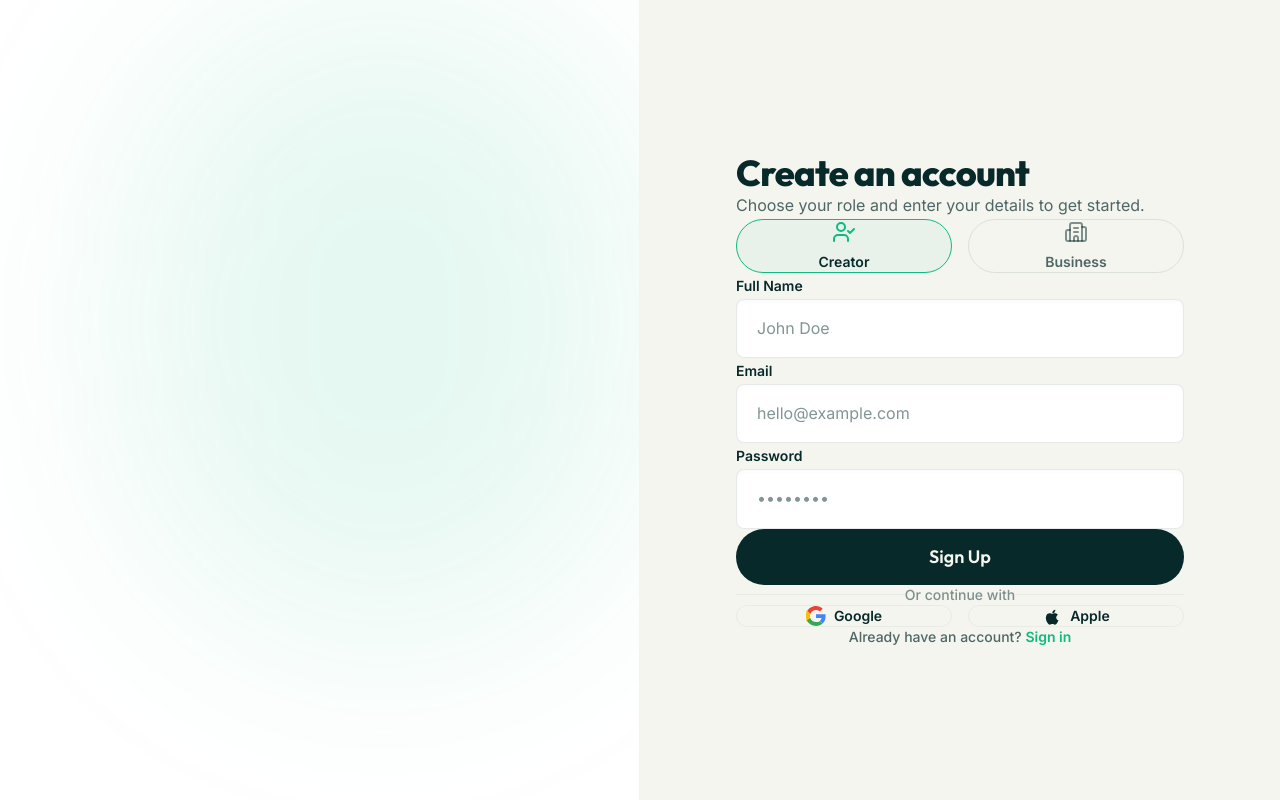
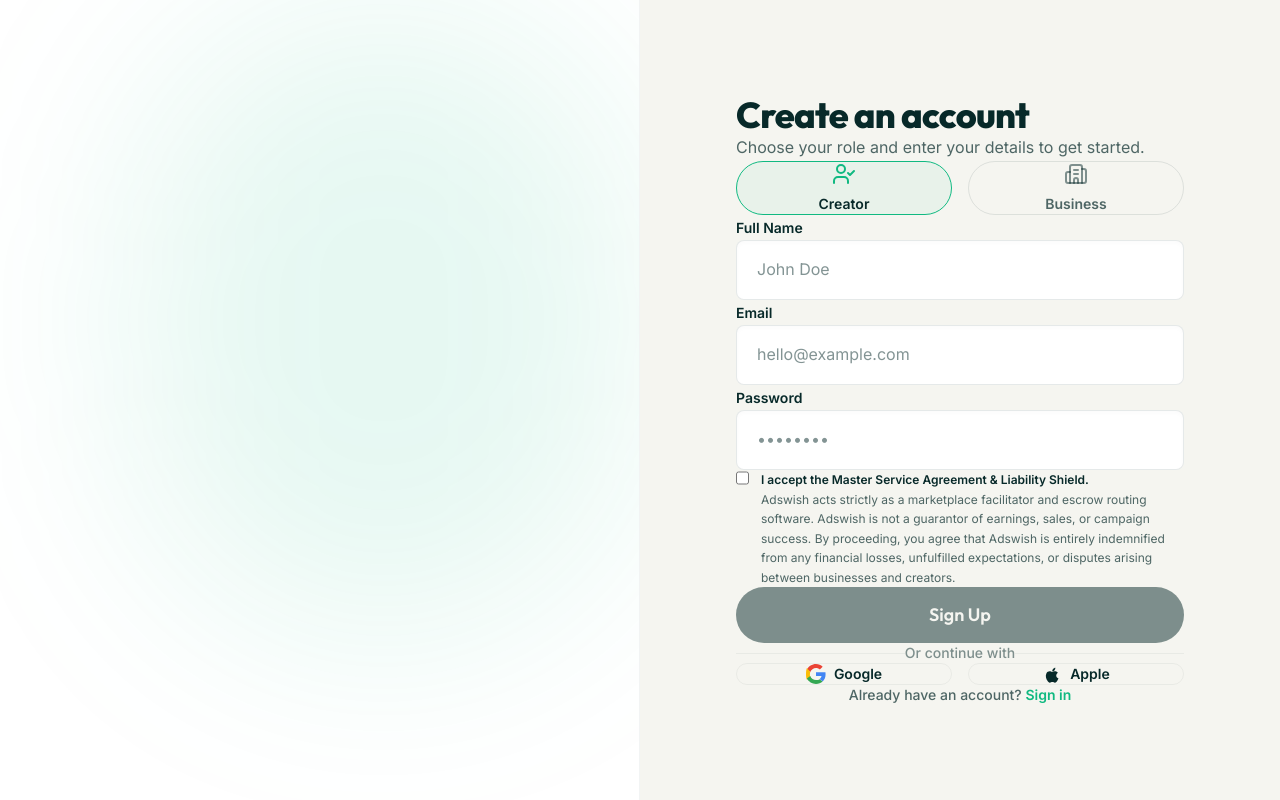
Before and after one commit to WillGreer007-lab/kolabriq, a Next.js app: page /auth/signup in a window 1280 px wide. Built offline with nearby package versions, Linux system fonts and the light colour scheme; no server answers.

Commit message:
Phase 1: Added T&C Checkbox and Profiles Migration

```diff
--- a/src/app/auth/signup/page.tsx
+++ b/src/app/auth/signup/page.tsx
@@ -18,6 +18,7 @@
   const [loading, setLoading] = useState(false);
   const [error, setError] = useState<string | null>(null);
   const [isEmailSent, setIsEmailSent] = useState(false);
+  const [acceptedTC, setAcceptedTC] = useState(false);
 
   const router = useRouter();
   const supabase = createClient();
@@ -43,6 +44,11 @@
     e.preventDefault();
     setLoading(true);
     setError(null);
+    if (!acceptedTC) {
+      setError("You must accept the Master Service Agreement & Liability Shield to continue.");
+      setLoading(false);
+      return;
+    }
 
     const { error: signUpError } = await supabase.auth.signUp({
       email,
@@ -206,10 +212,24 @@
               />
             </div>
 
+            <div className="flex items-start gap-3 mt-4">
+              <input
+                type="checkbox"
+                id="tc"
+                checked={acceptedTC}
+                onChange={(e) => setAcceptedTC(e.target.checked)}
+                className="mt-1 w-4 h-4 rounded border-[var(--border-subtle)] text-[var(--accent-primary)] focus:ring-[var(--accent-primary)]"
+              />
+              <label htmlFor="tc" className="text-xs text-[var(--text-secondary)] leading-relaxed">
+                <strong className="text-[var(--text-primary)]">I accept the Master Service Agreement & Liability Shield.</strong><br/>
+                Adswish acts strictly as a marketplace facilitator and escrow routing software. Adswish is not a guarantor of earnings, sales, or campaign success. By proceeding, you agree that Adswish is entirely indemnified from any financial losses, unfulfilled expectations, or disputes arising between businesses and creators.
+              </label>
+            </div>
+
             <button
               type="submit"
-              disabled={loading}
-              className="btn-primary w-full py-4 text-lg mt-4 font-bold flex justify-center items-center h-[56px]"
+              disabled={loading || !acceptedTC}
+              className="btn-primary w-full py-4 text-lg mt-4 font-bold flex justify-center items-center h-[56px] disabled:opacity-50 disabled:cursor-not-allowed"
             >
               {loading ? <Loader2 className="animate-spin" /> : "Sign Up"}
             </button>
```
Also changed, not shown: 1 other file (tests, documents, lock files or other folders).
